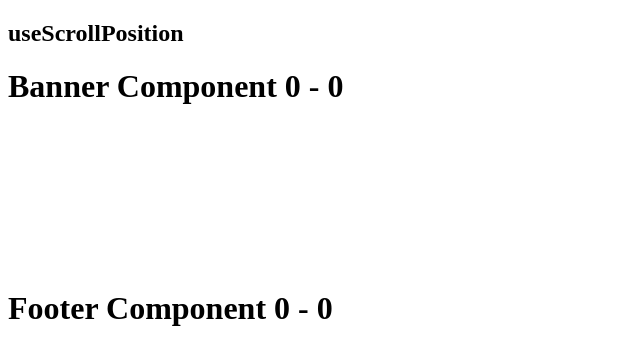
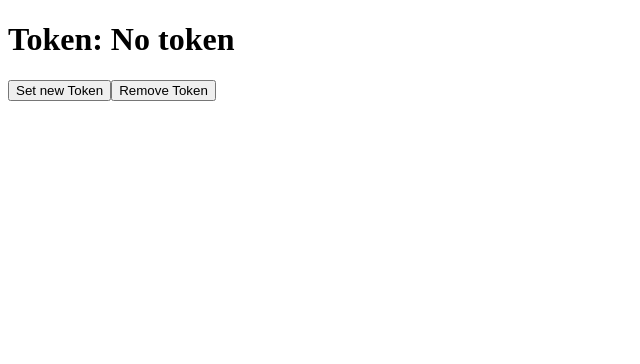
Before and after one commit to curder/react-demo, a React (Create React App) app in the folder 09-react-hooks/: page / in a window 1280 px wide. Shown: the top 364 px of the page, without its empty margins (0-640 px from the left). Built offline with nearby package versions, Linux system fonts and the light colour scheme.

Commit message:
feat: implement useLocalStorage custom hook and update README with new reference

```diff
--- /dev/null
+++ b/09-react-hooks/src/08-custom-hook/useLocalStorage.jsx
@@ -0,0 +1,34 @@
+import React, { memo, useEffect } from 'react'
+
+function useLocalStorage(key, initialValue) {
+    const [value, setValue] = React.useState(() => {
+        const storedValue = localStorage.getItem(key)
+        return storedValue ? JSON.parse(storedValue) : initialValue
+    })
+
+    // const setLocalStorage = (newValue) => {
+    //     setValue(newValue)
+    //     localStorage.setItem(key, JSON.stringify(newValue))
+    // }
+
+    useEffect(() => {
+        localStorage.setItem(key, JSON.stringify(value))
+    }, [value, key])
+
+    return [value, setValue]
+    // return [value, setLocalStorage]
+}
+
+const App = memo(() => {
+    const [token, setToken] = useLocalStorage('token', '');
+
+    return (
+        <div>
+            <h1>Token: {token || 'No token'}</h1>
+            <button onClick={() => setToken('123456')}>Set new Token</button>
+            <button onClick={() => setToken('')}>Remove Token</button>
+        </div>
+    )
+})
+
+export default App
--- a/09-react-hooks/src/index.js
+++ b/09-react-hooks/src/index.js
@@ -1,7 +1,7 @@
 import React from 'react'
 import ReactDOM from 'react-dom/client'
 // import { UserContext, ThemeContext } from './03-useContext/contexts'
-import App from './08-custom-hook/useScrollPosition'
+import App from './08-custom-hook/useLocalStorage'
 
 const root = ReactDOM.createRoot(document.getElementById('root'));
 root.render(
```
Also changed, not shown: 1 other file (tests, documents, lock files or other folders).
